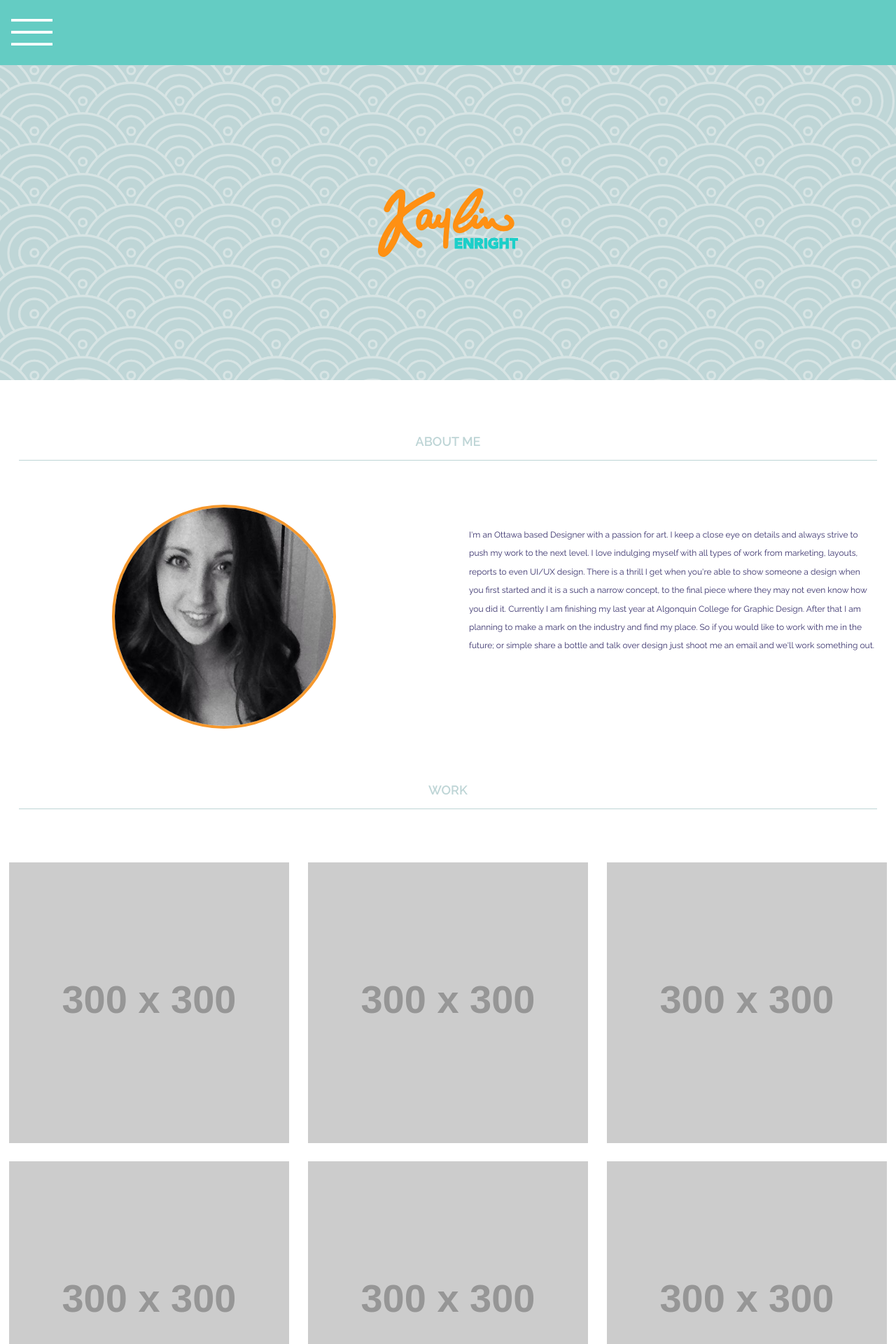
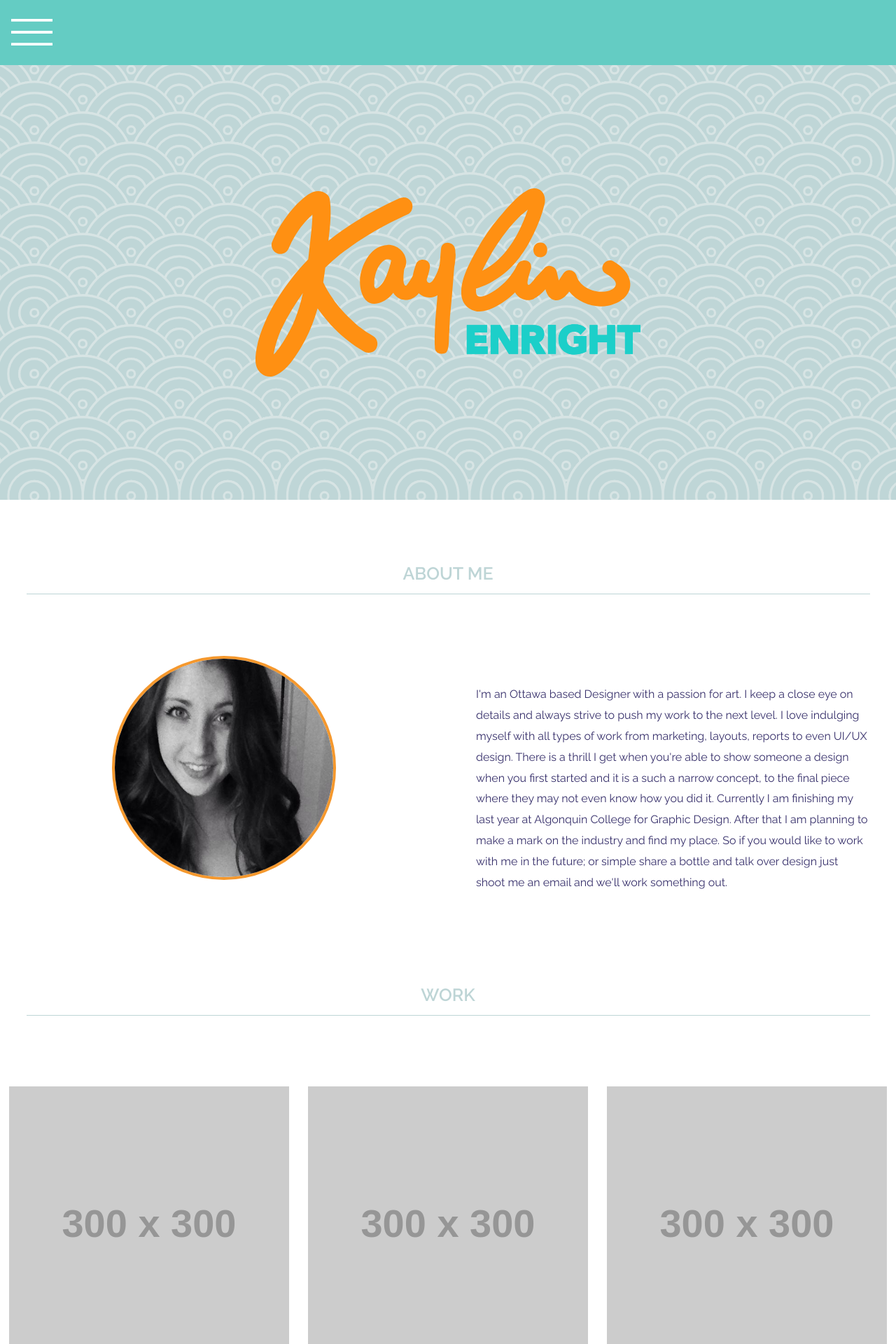
Before and after one commit to kaylinenright/portfolio-final, a Jekyll site: the page built from index.html, in a window 1280 px wide. Shown: the top 1920 px of the page at 70% size. Built offline with Jekyll 4.4.1, drawn with Linux system fonts in a browser that asks for light colours.

Commit message:
modified sizing

```diff
--- a/_layouts/default.html
+++ b/_layouts/default.html
@@ -5,6 +5,7 @@
 
     <!DOCTYPE html>
     <html lang="en-ca">
+
     <head>
         <meta charset="utf-8">
         <title>Kaylin Enright · Graphic Designer · Ottawa, Canada</title>
@@ -38,9 +39,15 @@
     <body>
 
         <ul class="skip-links">
-    <li><a href="#main"> Jump to Main Content</a></li>
-    <li><a href="#navigation"> Jump to Navigation</a></li>
-    <li><a href="#footer"> Jump to Footer</a></li>
+            <li>
+                <a href="#main">Jump to Main Content</a>
+            </li>
+            <li>
+                <a href="#navigation">Jump to Navigation</a>
+            </li>
+            <li>
+                <a href="#footer">Jump to Footer</a>
+            </li>
 
         </ul>
 
@@ -63,7 +70,7 @@
                         <a href="{{site.baseurl}}/portfolio-pages/case-one/">Annuel Report: Cirque du Soliel</a>
                     </li>
                     <li>
-                    <a href="{{site.baseurl}}/portfolio-pages/case-two/">Marketing Campaign: Tiffany  Co.</a>
+                        <a href="{{site.baseurl}}/portfolio-pages/case-two/">Marketing Campaign: Tiffany Co.</a>
                     </li>
                     <li>
                         <a href="{{site.baseurl}}/portfolio-pages/case-three/">Handmade Typography Book</a>
@@ -100,10 +107,11 @@
 
 
         <div class="contact">
-                <ul>
-                    <li>
-                        <img class="contact-icon" src="{{site.baseurl}}/images/mail.svg" alt="">kaylin@kaylinenright.ca</li>
-                </ul>
+
+            <p class="contact text-center">
+                    <a href="mailto:kaylin@kaylinenright.ca">
+                        <img class="contact-icon" src="{{site.baseurl}}/images/mail.svg" alt="">kaylin@kaylinenright.ca</a>
+                </p>
          </div>
 
 
@@ -120,7 +128,7 @@
                 </div>
                 <div class="unit unit-s-1-3 unit-m-1-3 unit-l-1-3 gutter">
                     <a href="https://twitter.com/kaylinenright">
-                        <img class="foot-icon" src="{{site.baseurl}}/images/Twitter.svg" rel="me"alt="Twitter link">
+                        <img class="foot-icon" src="{{site.baseurl}}/images/Twitter.svg" rel="me" alt="Twitter link">
                     </a>
                 </div>
             </div>
--- a/css/main.css
+++ b/css/main.css
@@ -138,7 +138,7 @@ img {
 
 
   .intro {
-      width: 200px;
+      width: 300px;
       margin: auto;
     }
 
@@ -196,25 +196,28 @@ img {
     color: white;
 }
 
+.contact {
+    margin-top: 4.5em;
+}
+
+
 .contact ul {
 	list-style: none;
 	padding: 1.75em 0 0 0;
 }
 
-.contact li {
-    font-size: 14px;
-    line-height: 15px;
-    text-align: center;
-	text-decoration: none;
-    	color:white;
+
+
+
+.contact a:link {
+    text-decoration: none;
+    color: #37306b;
 
 }
 
-.contact a:link {
-    text-decoration: none;
+.contact a:hover {
+    color: white;
 }
-
-
 
 .contact-icon {
 	height: 1.3em;
@@ -248,7 +251,7 @@ opacity: .7;
 
 .foot-icon {
 	padding-top: 2.5em;
-    width: 90%;
+    width: 100%;
     padding-bottom: 1em;
     margin: auto;
 }
@@ -259,7 +262,7 @@ opacity: .7;
 }
 
 .process-title {
-	font-size: 16px;
+	font-size: 18px;
     text-transform: uppercase;
     margin: 2em 1.5em 0 1.5em;
     padding-top: .5em;
@@ -272,7 +275,7 @@ opacity: .7;
 
 
 .about-title {
-	font-size: 18px;
+	font-size: 25px;
     text-transform: uppercase;
     border-bottom: 1px solid #bed5d6;
 	padding-bottom: .5em;
@@ -284,8 +287,8 @@ opacity: .7;
 }
 
 .process-p {
-    line-height: 1.5rem;
-    font-size: 12px;
+    line-height: 1.7rem;
+    font-size: 16px;
     display: block;
 	margin: .7em 1.5em 1.5em 1.5em;
     color: #37306b;
@@ -294,8 +297,8 @@ opacity: .7;
 }
 
 .about-p {
-    line-height: 1.5rem;
-    font-size: 12px;
+    line-height: 1.7rem;
+    font-size: 16px;
     display: block;
 	margin: auto;
     color: #37306b;
@@ -325,6 +328,10 @@ opacity: .7;
     width: 9%;
 }
 
+    .intro {
+      width: 350px;
+    }
+
 }
 
     @media only screen and (min-width: 60em) {
@@ -336,4 +343,8 @@ opacity: .7;
         .contact-icon {
     width: 5%;
 }
+
+        .intro {
+      width: 550px;
     }
+    }
--- a/css/type.css
+++ b/css/type.css
@@ -44,19 +44,21 @@ fieldset, pre, table {
 }
 
 h1, .exa {
-  font-size: 1.8020rem;
-  line-height: 1.6648;
+ font-size: 2.2807rem;
+  line-height: 1.3154;
 }
 
 h2, .peta {
-  font-size: 1.6018rem;
-  line-height: 1.8729;
+   font-size: 2.0273rem;
+  line-height: 1.4798;
 }
 
 h3, .tera {
   font-size: 1.4238rem;
   line-height: 1.0535;
 }
+
+
 
 h4, .giga {
   font-size: 1.2656rem;
--- a/index.html
+++ b/index.html
@@ -7,9 +7,9 @@ layout: default
     <main id="main" role="main">
 
         <div class=" pad-top">
-            <h2 class="text-center">
+            <h1 class="text-center">
                 <span class="about-title">About Me</span>
-            </h2>
+            </h1>
 
         </div>
 
@@ -27,9 +27,9 @@ layout: default
         </div>
 
         <div class="text-center pad-top">
-            <h2 class="text-center">
+            <h1 class="text-center">
                 <span class="about-title">Work</span>
-            </h2>
+            </h1>
         </div>
 
 
```
Also changed, not shown: _layouts/portfolio.html (+5 -5 lines), images/3A172114BFFE0D45.jpg (deleted), images/3A172114BFFE0D47.jpg (deleted), images/3A172114BFFE0D4B.jpg (deleted), 1 other file. Lines whose indentation alone changed are shown as unchanged.
